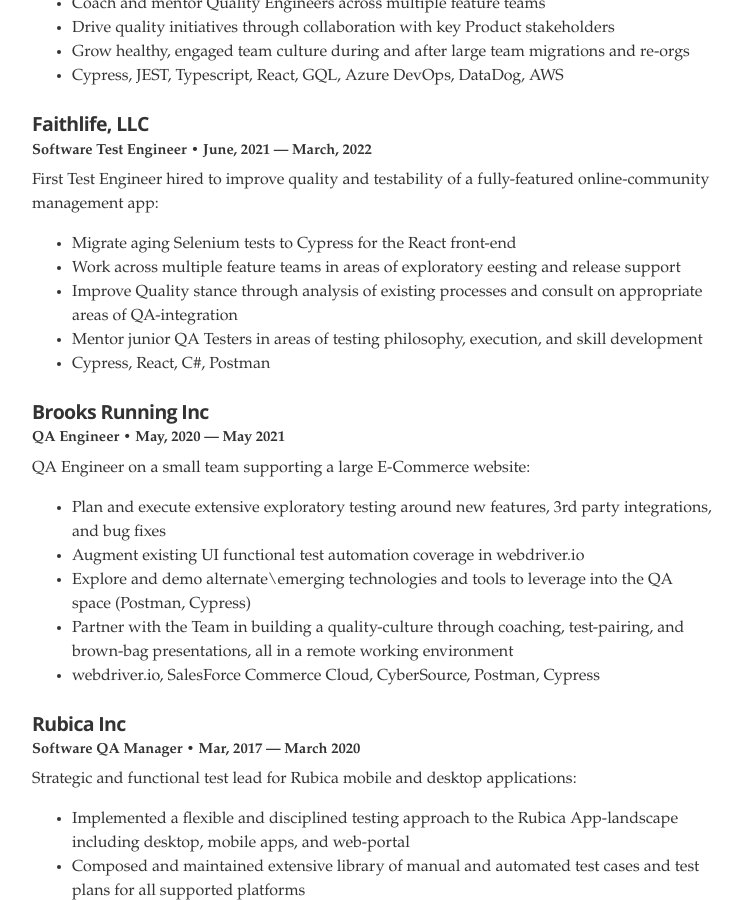
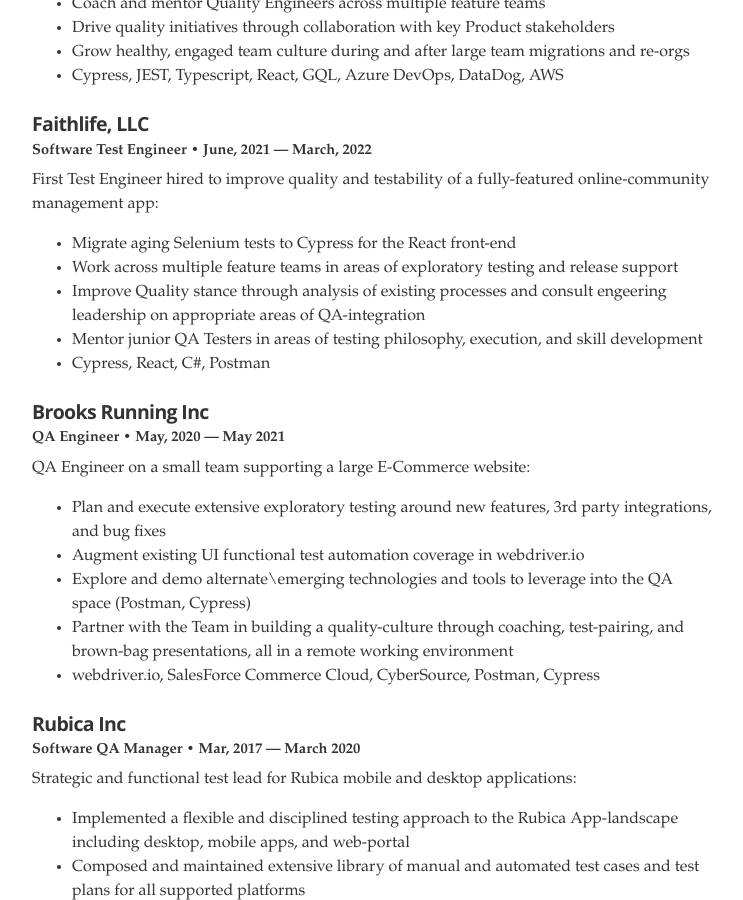
Before and after one commit to rharmaning/rharmaning.github.io, a Jekyll site: the page built from index.html, in a window 1280 px wide and 900 px high, scrolled down 1061 px. Shown: the whole window, without its empty margins (268-1011 px from the left). Built offline with Jekyll 4.4.1, drawn with Linux system fonts in a browser that asks for light colours.

Commit message:
more updates

```diff
--- a/_layouts/resume.html
+++ b/_layouts/resume.html
@@ -140,12 +140,12 @@
               Migrate aging Selenium tests to Cypress for the React front-end
             </li>
             <li>
-              Work across multiple feature teams in areas of exploratory eesting
+              Work across multiple feature teams in areas of exploratory testing
               and release support
             </li>
             <li>
               Improve Quality stance through analysis of existing processes
-              and consult on appropriate areas of QA-integration
+              and consult engeering leadership on appropriate areas of QA-integration
             </li>
             <li>
               Mentor junior QA Testers in areas of testing philosophy,
```
